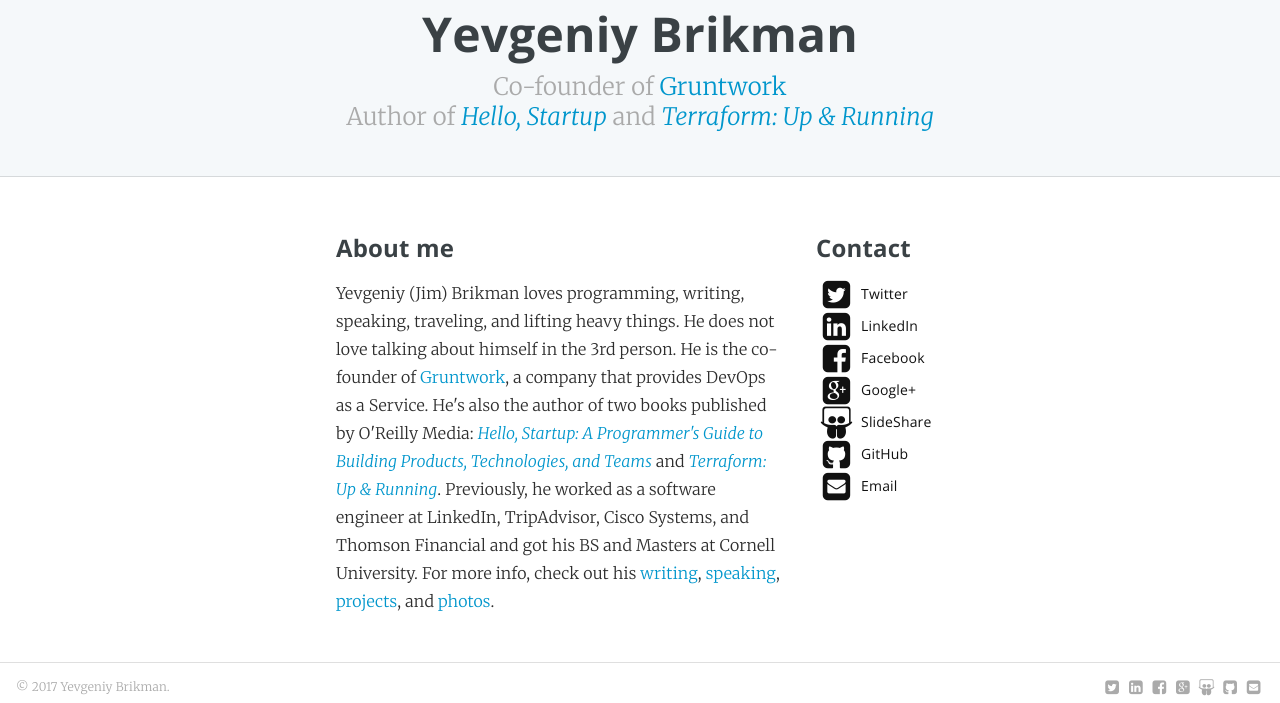
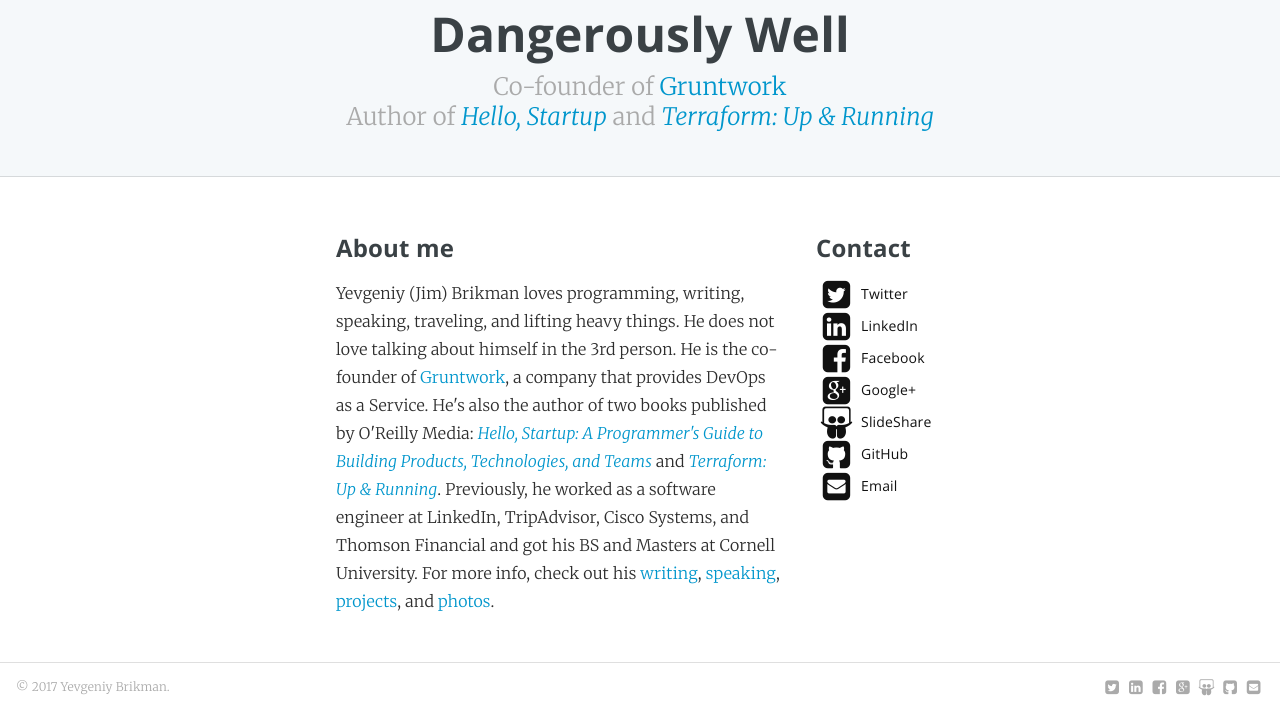
Before and after one commit to janet1405/janet1405.github.io, a Jekyll site: the page built from index.html, in a window 1280 px wide, cut to the strip 207-910 px from the top of the page. Built offline with Jekyll 4.4.1, drawn with Linux system fonts in a browser that asks for light colours; the list of posts is cut into pages by our own code.

Commit message:
Update index.html

```diff
--- a/index.html
+++ b/index.html
@@ -1,7 +1,7 @@
 ---
 layout: default
-title: "Yevgeniy Brikman: Home Page"
-header_title: Yevgeniy Brikman
+title: "Walks for the Dangerously Well"
+header_title: Dangerously Well
 include_header: home_header.html
 nav_item: home
 ---
```
